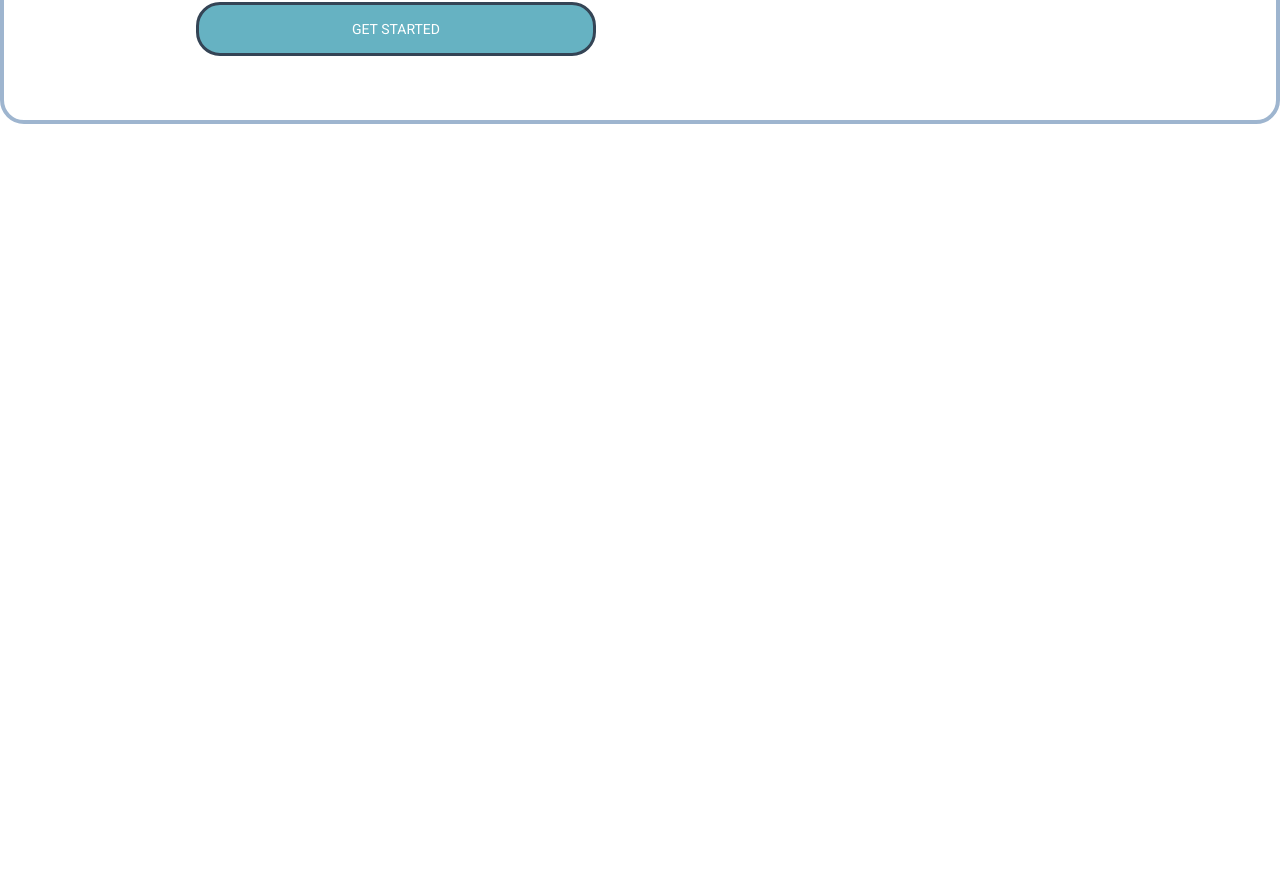
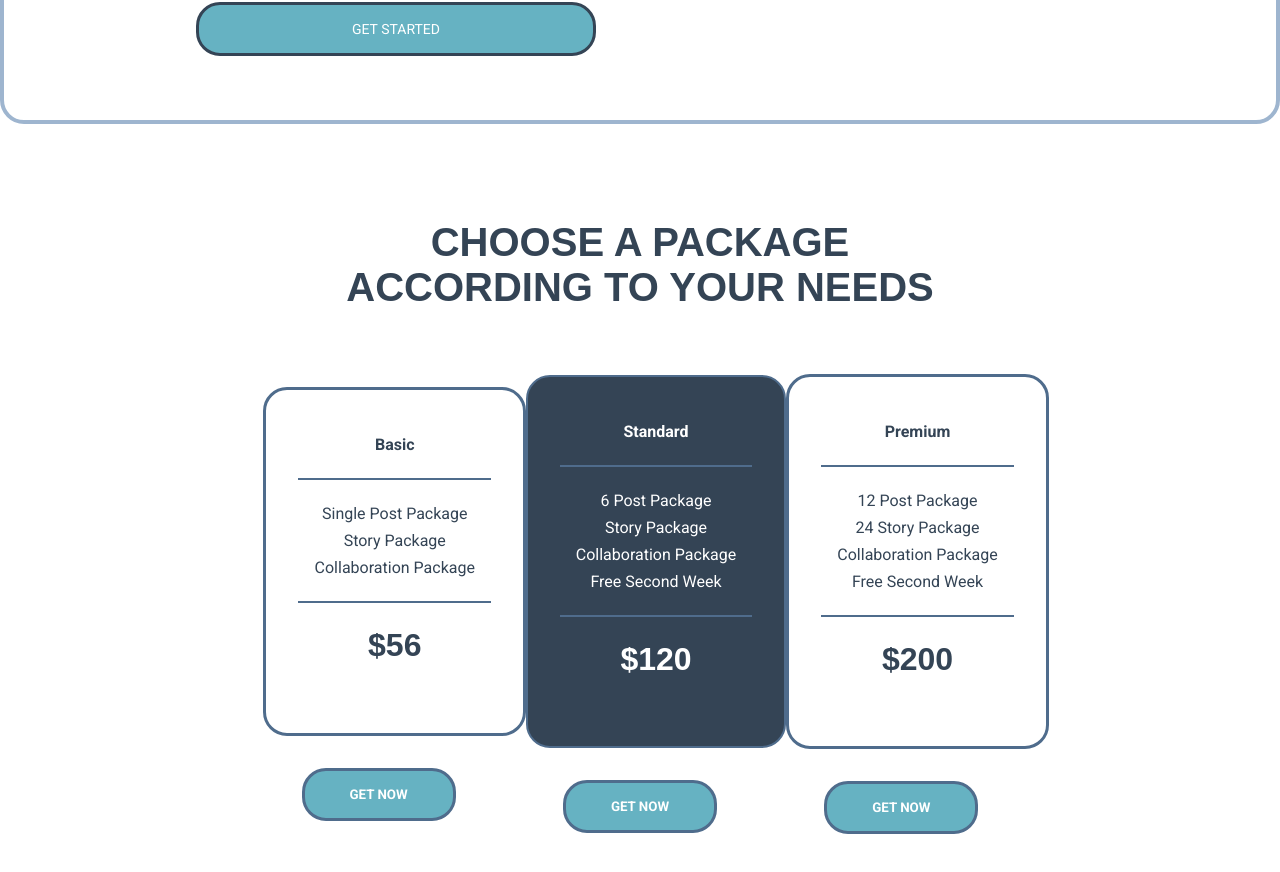
Before and after one commit to PauloAquarius0299/challenge-blogger-landingpage, a React (Vite) app: page / in a window 1280 px wide. Shown: the part 2342-3214 px from the top of the page. Before the commit the page ends 2466 px from the top, so only its background shows below. Built offline with nearby package versions, Linux system fonts and the light colour scheme; a web font is replaced by a local one.

Commit message:
deploy package section

```diff
--- a/src/App.jsx
+++ b/src/App.jsx
@@ -3,6 +3,7 @@ import Hero from "./components/hero/Hero"
 import Login from "./components/login/Login"
 import Midia from "./components/midia/Midia"
 import Navbar from "./components/navbar/Navbar"
+import Package from "./components/package/Package"
 
 function App() {
 
@@ -14,6 +15,7 @@ function App() {
      <Midia/>
      <Business />
      <Login />
+     <Package />
     </>
   )
 }
--- /dev/null
+++ b/src/components/package/Package.jsx
@@ -0,0 +1,61 @@
+// eslint-disable-next-line no-unused-vars
+import React from 'react';
+import './Package.scss';
+
+const Package = () => {
+  return (
+    <section className="package">
+      <div className="container">
+        <h2>CHOOSE A PACKAGE <br /> ACCORDING TO YOUR NEEDS</h2>
+      </div>
+      <div className="box-table">
+        <div className="package-box">
+          <div className="box">
+            <p>Basic</p>
+            <hr />
+            <ul>
+              <li>Single Post Package</li>
+              <li>Story Package</li>
+              <li>Collaboration Package</li>
+            </ul>
+            <hr />
+            <h4>$56</h4>
+          </div>
+          <button>GET NOW</button>
+        </div>
+        <div className="package-box">
+          <div className="box-bold">
+            <p>Standard</p>
+            <hr />
+            <ul>
+              <li>6 Post Package</li>
+              <li>Story Package</li>
+              <li>Collaboration Package</li>
+              <li>Free Second Week</li>
+            </ul>
+            <hr />
+            <h4>$120</h4>
+          </div>
+          <button>GET NOW</button>
+        </div>
+        <div className="package-box">
+          <div className="box">
+            <p>Premium</p>
+            <hr />
+            <ul>
+              <li>12 Post Package</li>
+              <li>24 Story Package</li>
+              <li>Collaboration Package</li>
+              <li>Free Second Week</li>
+            </ul>
+            <hr />
+            <h4>$200</h4>
+          </div>
+          <button>GET NOW</button>
+        </div>
+      </div>
+    </section>
+  );
+};
+
+export default Package;
--- /dev/null
+++ b/src/components/package/Package.scss
@@ -0,0 +1,115 @@
+@import "../../styles/variables.scss";
+
+.package {
+    padding: 4rem 2rem;
+    text-align: center;
+    margin-top: 2rem;
+    .container {
+        h2 {
+            font-size: 2.5rem;
+            color: $fontBold;
+            margin-bottom: 4rem;
+        }
+    }
+
+    .box-table {
+        display: flex;
+        flex-wrap: wrap;
+        justify-content: center;
+        gap: 2rem;
+        align-items: center;
+
+        .box, .box-bold {
+            background-color: $whiteWeb;
+            border: 3px solid $lineColor;
+            border-radius: 24px;
+            padding: 2.8rem 2rem;
+            max-width: 300px;
+            width: 114%;
+            text-align: center;
+
+            p {
+                font-size: 1rem;
+                font-weight: bold;
+                margin-bottom: 1rem;
+                font-family: "Roboto";
+                color: $fontBold;
+            }
+
+            ul {
+                list-style: none;
+                padding: 0;
+                margin: 1rem 0;
+
+                li {
+                    font-size: 1rem;
+                    margin: 0.5rem 0;
+                    font-family: "Roboto";
+                    color: $fontBold;
+                }
+            }
+
+            hr {
+                border: none;
+                border-top: 2px solid $lineColor;
+                margin: 1.5rem 0;
+            }
+
+            h4 {
+                font-size: 2rem;
+                color: $fontBold;
+                margin-bottom: 1.5rem;
+            }
+
+            button {
+                padding: 0.75rem 1.5rem;
+                background-color: #007bff;
+                color: white;
+                border: none;
+                border-radius: 4px;
+                cursor: pointer;
+                font-size: 1rem;
+                transition: background-color 0.3s ease;
+
+                &:hover {
+                    background-color: #0056b3;
+                }
+            }
+        }
+
+        .box-bold {
+            background-color: $fontBold;
+            border-color: #ccc;
+            border: 2px solid $lineColor;
+            p{
+                background-color: transparent;
+                color: white;
+            }
+            ul,
+            li{
+                background-color: $fontBold;
+                color: white !important;
+            }
+            h4{
+                background-color: $fontBold;
+                color: $whiteWeb;
+            }
+
+
+        }
+        button{
+            margin-top: 2rem;
+            padding: 1rem 2.8rem ;
+            border-radius: 24px;
+            border: 3px solid $lineColor;
+            font-family: 'Roboto';
+            background-color: $fontColor;
+            color: $whiteWeb;
+            font-weight: bold;
+            cursor: pointer;
+            &:hover{
+                background-color: $fontBold;
+            }
+        }
+    }
+}
--- a/src/styles/variables.scss
+++ b/src/styles/variables.scss
@@ -3,6 +3,7 @@ $fontBold: #344455;
 $lightColor: #9EB5CF;
 $whiteWeb: #ffffff;
 $textColor: #607387;
+$lineColor: #4F6C8C;
 
 :export{
     fontColor: $fontColor;
@@ -10,4 +11,5 @@ $textColor: #607387;
     lightColor: $lightColor;
     whiteWeb: $whiteWeb;
     textColor: $textColor;
+    lineColor: $lineColor;
 }
```
